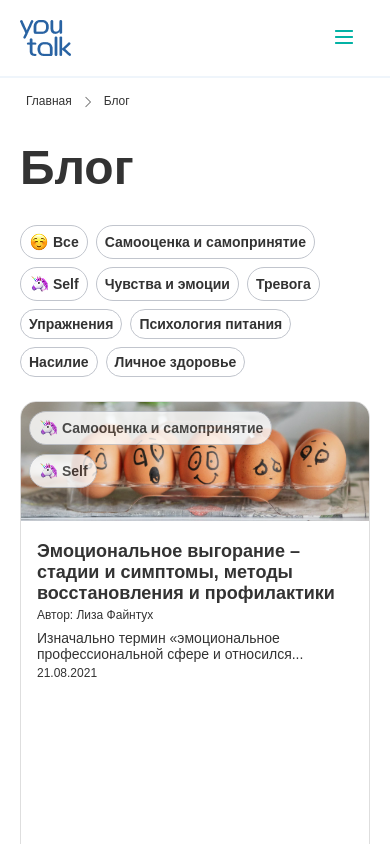
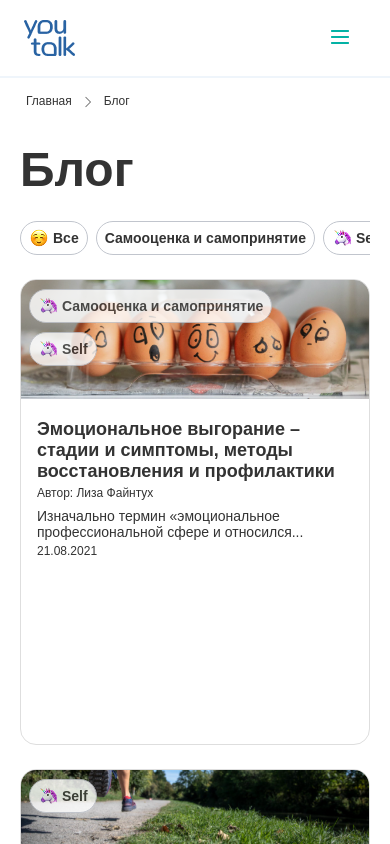
Before and after one commit to cherligan/Youtalk-blog, a React (Vite) app: page / in a window 390 px wide. Shown: the top 844 px of the page. Built offline with nearby package versions, Linux system fonts and the light colour scheme; a web font is replaced by a local one.

Commit message:
feat: add adaptive layout: main nav scrolling

```diff
--- a/src/App.css
+++ b/src/App.css
@@ -403,7 +403,7 @@ footer
 {
   header
   {
-    padding: 32px;
+    padding: 0 32px;
   }
   .header__nav
   {
@@ -422,7 +422,7 @@ footer
 {
   header
   {
-    padding: 20px;
+    padding: 0 20px;
   }
   .header__nav
   {
@@ -469,3 +469,28 @@ footer
     margin-top: 26px;
   }
 }
+@media (max-width: 414px)
+{
+  header
+  {
+    padding: 0 24px;
+  }
+  main
+  {
+    padding: 78px 20px 0px 20px;
+  }
+  .main__page-name
+  {
+    margin: 32px 0 24px 0;
+  }
+  .main__nav
+  {
+    flex-wrap: nowrap;
+    overflow-x: scroll;
+    scrollbar-width: thin;
+  }
+  .main__nav--item
+  {
+    white-space: nowrap;
+  }
+}
```
